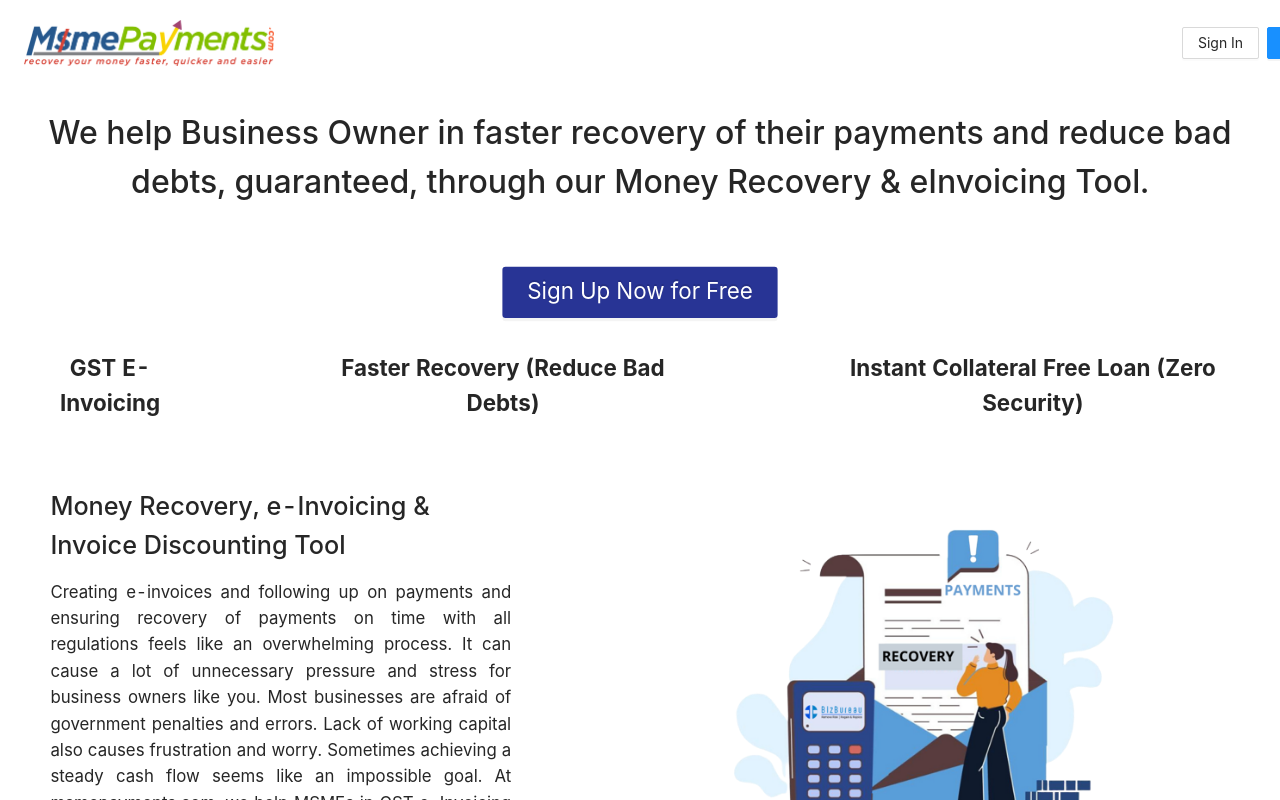
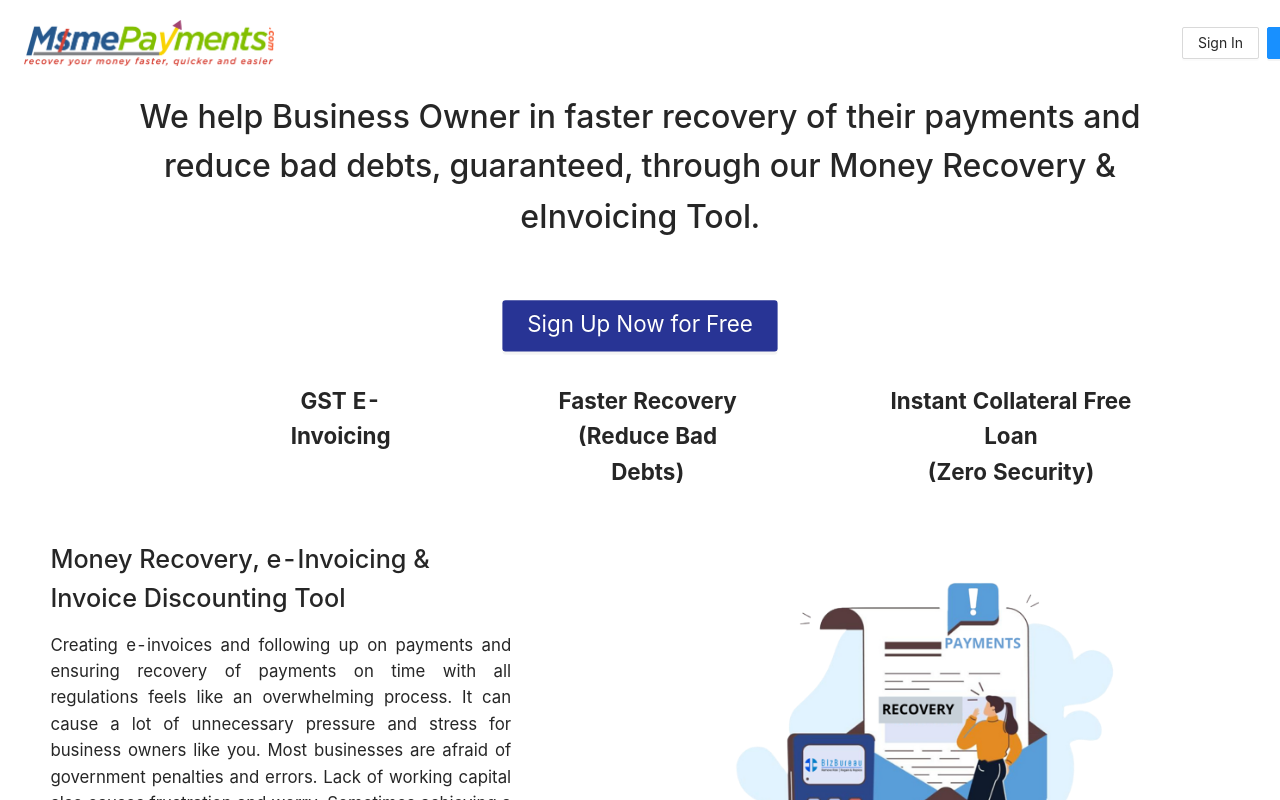
Before and after one commit to VKJ-Law-Offices/frontend, a React (Create React App) app: page / in a window 1280 px wide. Shown: the top 800 px of the page. Built offline with nearby package versions, Linux system fonts and the light colour scheme.

Commit message:
first para changes done

```diff
--- a/public/index.html
+++ b/public/index.html
@@ -4,7 +4,7 @@
     <meta charset="utf-8" />
     <meta
       name="description"
-      content="Msme Payments"
+      content="MSMEPayments.com"
     />
     <!--
       manifest.json provides metadata used when your web app is installed on a
@@ -19,7 +19,7 @@
       work correctly both with client-side routing and a non-root public URL.
       Learn how to configure a non-root public URL by running `npm run build`.
     -->
-    <title>Msme Payments</title>
+    <title>MSMEPayments.com</title>
   </head>
   <body>
     <noscript>You need to enable JavaScript to run this app.</noscript>
--- a/src/components/Homepage/Homepage.jsx
+++ b/src/components/Homepage/Homepage.jsx
@@ -28,7 +28,7 @@ const Homepage = () => {
         </PageHeader>
       </div>
 
-      <div style={{ width: "60%", margin: "auto", textAlign: "justify", paddingTop: "150px",paddingBottom:"80px", textAlign: "center" ,transform: "scale(1.6)"}}>
+      <div style={{ width: "50%", margin: "auto", textAlign: "justify", paddingTop: "150px", paddingBottom: "80px", textAlign: "center", transform: "scale(1.6)" }}>
         <p style={{ fontSize: "20px", fontWeight: "500" }}>We help Business Owner in faster recovery of their payments and reduce bad debts, guaranteed, through our Money Recovery & eInvoicing Tool.
         </p>
         <div style={{ display: "flex", justifyContent: "center", alignItems: "center", width: "100%" }}>
@@ -46,10 +46,10 @@ const Homepage = () => {
           </Button>
 
         </div>
-        <div style={{ display: "flex", marginTop: "1.25rem" }}>
+        <div style={{ display: "flex", marginTop: "1.25rem" , marginLeft: "5rem"}}>
           <p style={{ textAlign: "center", fontWeight: "750" }}> GST E-Invoicing</p>
-          <p style={{ textAlign: "center", paddingLeft: "75px", fontWeight: "750" }}>Faster Recovery (Reduce Bad Debts)</p>
-          <p style={{ textAlign: "center", paddingLeft: "75px", fontWeight: "750" }}>Instant Collateral Free Loan (Zero Security)</p>
+          <p style={{ textAlign: "center", paddingLeft: "75px", fontWeight: "750" }}>Faster Recovery <br />(Reduce Bad Debts)</p>
+          <p style={{ textAlign: "center", paddingLeft: "75px", fontWeight: "750" }}>Instant Collateral Free Loan <br />(Zero Security)</p>
         </div>
       </div>
 
```
